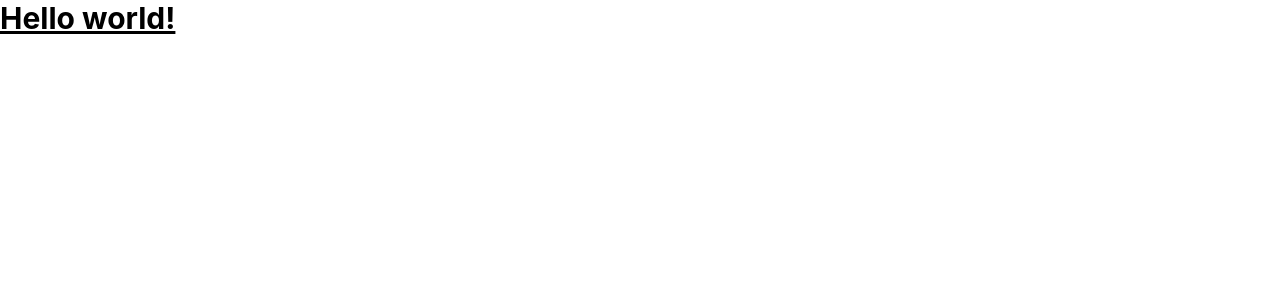
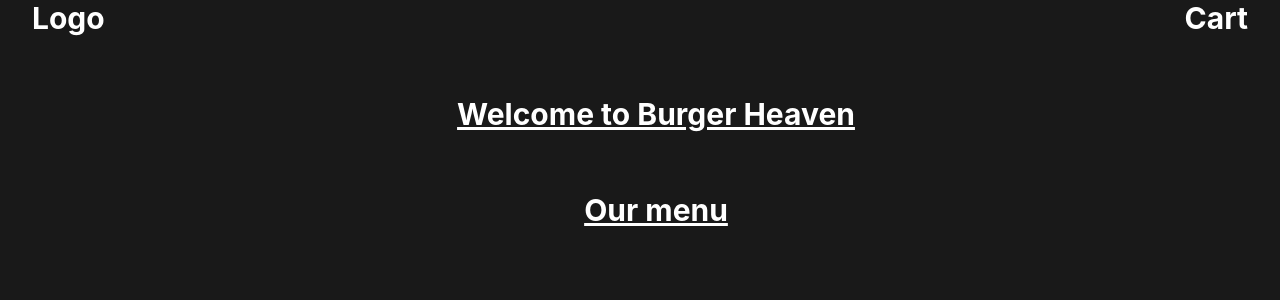
Before and after one commit to aujourdui/burger-delivery, a React (Create React App) app: page / in a window 1280 px wide. Shown: the top 300 px of the page. Built offline with nearby package versions, Linux system fonts and the light colour scheme.

Commit message:
create basic section

```diff
--- a/src/App.tsx
+++ b/src/App.tsx
@@ -1,4 +1,7 @@
 import { FC } from "react";
+import Header from "./Header";
+import Title from "./Title";
+import Menu from "./Menu";
 // import { useSelector } from "./redux/store";
 // import { useDispatch } from "react-redux";
 // import { additional, subtraction } from "./redux/counterSlice";
@@ -7,14 +10,14 @@ const App: FC = () => {
   // const count = useSelector((state: any) => state.counter.count);
   // const dispatch = useDispatch();
   return (
-    <div className="App">
-      <div className="text-3xl font-bold underline">
-        <h1>Hello world!</h1>
-        {/* <h1>Count: {count}</h1>
+    <>
+      <Header />
+      <Title />
+      <Menu />
+      {/* <h1>Count: {count}</h1>
       <button onClick={() => dispatch(additional(1))}>UP</button>
       <button onClick={() => dispatch(subtraction(1))}>DOWN</button> */}
-      </div>
-    </div>
+    </>
   );
 };
 
--- /dev/null
+++ b/src/Header.tsx
@@ -0,0 +1,16 @@
+import { FC } from "react";
+
+const Header: FC = () => {
+  return (
+    <div className="flex justify-between h-24 leading-8">
+      <div className="text-3xl font-bold ml-8">
+        <h1>Logo</h1>
+      </div>
+      <div className="text-3xl font-bold mr-8">
+        <h1>Cart</h1>
+      </div>
+    </div>
+  );
+};
+
+export default Header;
--- /dev/null
+++ b/src/Menu.tsx
@@ -0,0 +1,13 @@
+import { FC } from "react";
+
+const Menu: FC = () => {
+  return (
+    <div className="flex justify-center">
+      <div className="text-3xl font-bold underline ml-8">
+        <h1>Our menu</h1>
+      </div>
+    </div>
+  );
+};
+
+export default Menu;
--- /dev/null
+++ b/src/Title.tsx
@@ -0,0 +1,13 @@
+import { FC } from "react";
+
+const Title: FC = () => {
+  return (
+    <div className="flex justify-center h-24">
+      <div className="text-3xl font-bold underline ml-8">
+        <h1>Welcome to Burger Heaven</h1>
+      </div>
+    </div>
+  );
+};
+
+export default Title;
--- a/src/index.css
+++ b/src/index.css
@@ -4,6 +4,8 @@
 
 body {
   margin: 0;
+  background-color: rgb(0, 0, 0, 0.9);
+  color: white;
   font-family: -apple-system, BlinkMacSystemFont, "Segoe UI", "Roboto", "Oxygen",
     "Ubuntu", "Cantarell", "Fira Sans", "Droid Sans", "Helvetica Neue",
     sans-serif;
```
